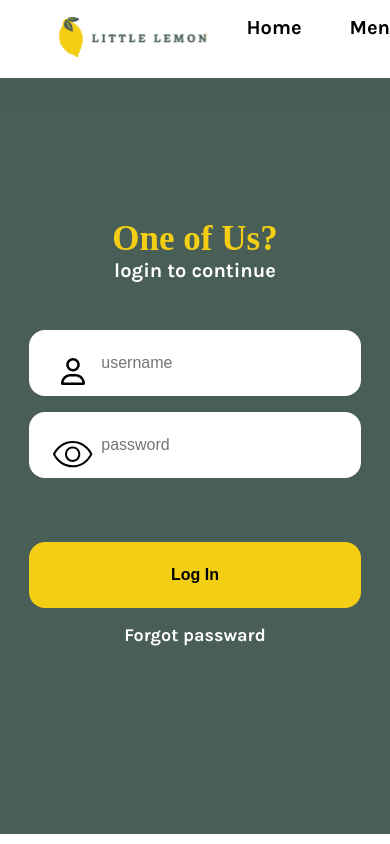
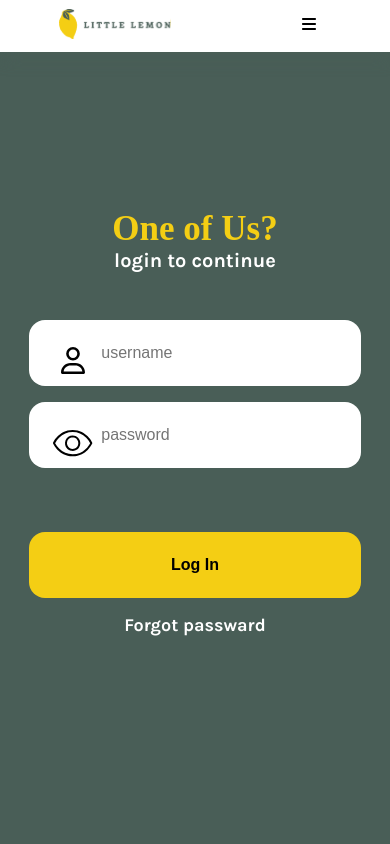
Before and after one commit to ArinzeCyril/little-lemon, a React (Create React App) app: page /login in a window 390 px wide. Built offline with nearby package versions, Linux system fonts and the light colour scheme; a web font is replaced by a local one.

Commit message:
setup mobile nav

```diff
--- a/src/App.css
+++ b/src/App.css
@@ -43,7 +43,8 @@ h3 {
   font-family: 'Markazi Text', serif;
 }
 
-header,
+.mobile-nav,
+.desktop,
 .hero-section,
 .daily-specials,
 .testimonials,
@@ -78,20 +79,11 @@ button {
 
 header{
   box-sizing: border-box;
-  display: flex;
-  justify-content: space-between;
-  align-items: center;
   position: fixed;
   top: 0;
-  background-color: #fff;
   width: 100vw;
   z-index: 1000;
   box-shadow: 2px 1px 20px #495E57;
-}
-@media (max-width: 749px){
-  header{
-    /* display: none; */
-  }
 }
 
 .main-nav > ul {
@@ -106,6 +98,68 @@ header{
   color: #000;
   font-weight: 700;
   text-transform: capitalize;
+}
+@media (max-width: 749px){
+  header{
+    padding: 0;
+    display: block;
+  }
+  header>.desktop{
+    display: none;
+  }
+  header>.mobile{
+    display: flex;
+    flex-direction: column;
+  }
+  header .mobile-nav{
+    background-color: #fff;
+    display: flex;
+    align-items: center;
+    justify-content: space-between;
+  }
+  .mobile-logo{
+    width: 7rem;
+  }
+  .mobile-menu{
+    display: inline-block;
+    padding: 1rem;
+  }
+  .mobile-nav-toggle,
+  .mobile-nav-close{
+    background-color: rgba(67, 79, 69, 0.889);
+    margin: 0;
+    transition: 5s ease-out;
+  }
+  @supports (backdrop-filter: blur(10px)) {
+    .mobile-nav-toggle,
+    .mobile-nav-close{
+      background-color: rgba(44, 38, 38, 0.1);
+      backdrop-filter: blur(20px);
+    }
+  }
+  .mobile-nav-close{
+    transform: translateX(100%);
+    display: none;
+  }
+  .mobile-nav-toggle{
+    transform: translateX(0%);
+  }
+  .main-nav > ul {
+    gap: 0;
+    padding: 0;
+  }
+  .main-nav a {
+    display: inline-block;
+    width: 100%;
+    padding: 1rem 0;
+    font-size: 14px;
+    text-decoration: none;
+    color: #000;
+    font-weight: 700;
+    text-indent: 2rem;
+    text-transform: capitalize;
+    text-shadow: 1px 1px 1px rgba(255, 255, 255, 0.293);
+  }
 }
 
 .hero-section{
@@ -492,6 +546,29 @@ header{
   min-height: 95vh;
   padding-top: 2rem;
 }
+@media (max-width: 749px){
+  .main-nav>ul{
+    flex-direction: column;
+  }
+  .login-page {
+    box-sizing: border-box;
+    padding-top: 0;
+  }
+  .signup h1{
+    margin: 1rem;
+    margin-top: 3rem;
+  }
+  .login {
+    height: 100vh;
+  }
+  .signup,
+  .reservation,
+  .confirmation{
+    padding-top: 0;
+    min-height: 100vh;
+  }
+}
+
 
 .confirmation img{
   width: 5rem;
@@ -661,6 +738,13 @@ footer a{
 }
 
 @media (min-width: 750px){
+  header>.mobile{
+    display: none;
+  }
+  header>.desktop{
+    display: flex;
+    background-color: #fff;
+}
   .cards{
     flex-direction: row;
   }
--- a/src/components/Header.js
+++ /dev/null
@@ -1,16 +0,0 @@
-import { Link } from 'react-router-dom'
-import Nav from './Nav';
-import logo from '../assets/images/Logo .svg';
-
-const Header = () => {
-  return (
-    <header>
-      <Link to={'/'}>
-        <img src={logo} alt='logo' />
-      </Link>
-      <Nav />
-    </header>
-  )
-}
-
-export default Header
--- /dev/null
+++ b/src/components/Header.jsx
@@ -0,0 +1,58 @@
+import { Link, useLocation } from 'react-router-dom'
+import Nav from './Nav';
+import logo from '../assets/images/Logo .svg';
+import menu from '../assets/icons/bars-solid.svg';
+import { useEffect, useState } from 'react';
+
+const Header = () => {
+  const [toggle, setToggle] = useState(true)
+  const [mobileNav, setMobileNav] = useState('mobile-nav-close')
+  const location = useLocation()
+
+  const handleToggle = () => {
+    setToggle(!toggle)
+    if (toggle){
+      setMobileNav('mobile-nav-toggle')
+    }else{
+      setMobileNav('mobile-nav-close')
+    }
+  }
+  useEffect(() => {
+    if (mobileNav==='mobile-nav-toggle') {
+      setToggle(!toggle)
+      setMobileNav('mobile-nav-close')
+    }
+  }, [location])
+  return (
+    <header>
+      <div className='mobile'>
+        <div className='mobile-nav'>
+          <Link to={'/'}>
+            <img src={logo} alt='logo' className='mobile-logo' />
+          </Link>
+          <div>
+            <img
+              onClick={handleToggle}
+              src={menu} alt='menu'
+              className='mobile-menu'
+            />
+          </div>
+        </div>
+        <div className={mobileNav}>
+          <Nav
+            toggle={toggle}
+            setToggle={setToggle}
+          />
+        </div>
+      </div>
+      <div className='desktop'>
+        <Link to={'/'}>
+          <img src={logo} alt='logo' />
+        </Link>
+        <Nav />
+      </div>
+    </header>
+  )
+}
+
+export default Header
--- a/src/components/Nav.js
+++ /dev/null
@@ -1,27 +0,0 @@
-import React from 'react'
-import { Link } from 'react-router-dom'
-import { HashLink as HLink } from 'react-router-hash-link';
-
-const Nav = props => {
-  // const handleNavAuth = () => {
-
-  // }
-  const signupState = () => {
-    // props.setSignup(!props.signup)
-  }
-  // console.log(props.signup);
-  return (
-    <nav className='main-nav'>
-      <ul>
-        <li><HLink to={'/#home'} smooth>home</HLink></li>
-        <li><HLink to={'/#menu'} smooth>menu</HLink></li>
-        <li><HLink to={'/#about'} smooth>about</HLink></li>
-        <li><Link to={'/reservation'}>reservation</Link></li>
-        <li><Link to={'/order'}>order online</Link></li>
-        <li><Link to={`/login`} onClick={signupState()}>login</Link></li>
-      </ul>
-    </nav>
-  )
-}
-
-export default Nav
--- /dev/null
+++ b/src/components/Nav.jsx
@@ -0,0 +1,21 @@
+import React from 'react'
+import { Link } from 'react-router-dom'
+import { HashLink as HLink } from 'react-router-hash-link';
+
+const Nav = () => {
+
+  return (
+    <nav className='main-nav'>
+      <ul>
+        <li><HLink to={'/#home'} smooth>home</HLink></li>
+        <li><HLink to={'/#menu'} smooth>menu</HLink></li>
+        <li><HLink to={'/#about'} smooth>about</HLink></li>
+        <li><Link to={'/reservation'}>reservation</Link></li>
+        <li><Link to={'/order'}>order online</Link></li>
+        <li><Link to={`/login`}>login</Link></li>
+      </ul>
+    </nav>
+  )
+}
+
+export default Nav
```
